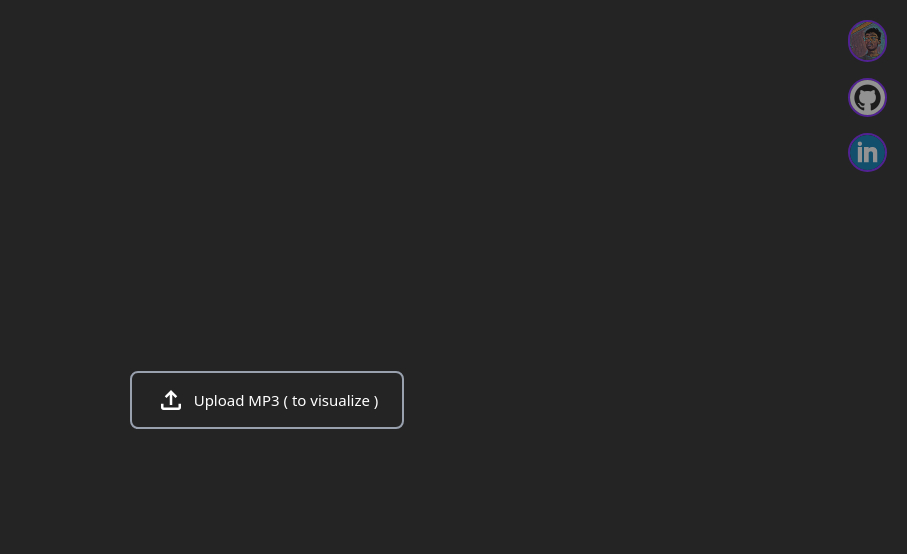
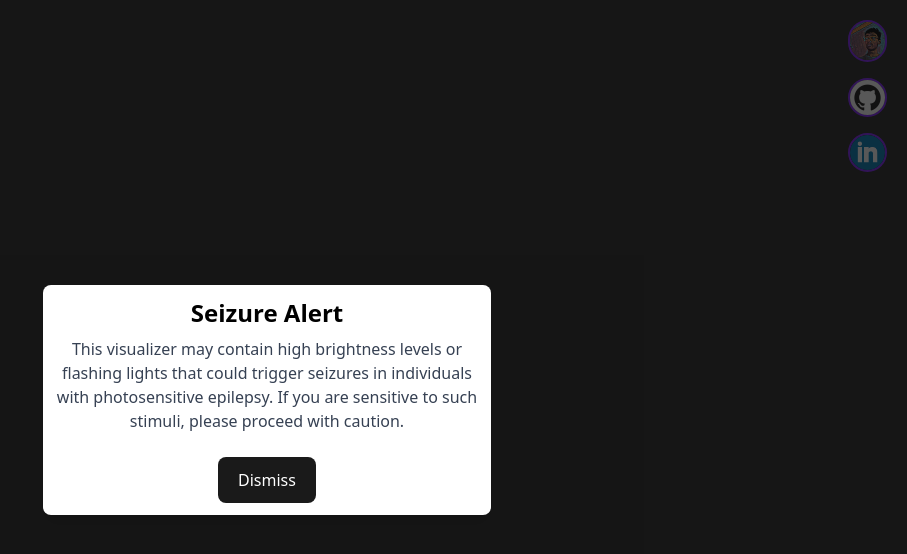
Before and after one commit to Rahul-Baradol/signature, a React (Vite) app: page / in a window 1280 px wide. Both pictures are taken after a click on the button "Accept". Shown: the top 554 px of the page, without its empty margins (373-1280 px from the left). Built offline with nearby package versions, Linux system fonts and the light colour scheme.

Commit message:
seizure alert

```diff
--- a/src/App.tsx
+++ b/src/App.tsx
@@ -6,6 +6,7 @@ import github from '../public/github.png'
 import linkedin from '../public/linkedin2.png'
 import portfolio from '../public/me.svg'
 import Terms from "./Terms";
+import SeizureAlert from "./SeizureAlert";
 
 export default function BeatVisualizer() {
   const [acceptedTerms, setAcceptedTerms] = useState(
@@ -230,6 +231,10 @@ export default function BeatVisualizer() {
           />
         </a>
       </div>
+
+      {
+        (acceptedTerms) ? <SeizureAlert /> : <></>
+      }
     </div>
   );
 }
--- /dev/null
+++ b/src/SeizureAlert.tsx
@@ -0,0 +1,32 @@
+import React, { useState } from 'react';
+
+const SeizureAlert: React.FC = () => {
+    const [open, setOpen] = useState(true);
+
+    const handleClose = () => {
+        setOpen(false);
+    };
+
+    return (
+        open ? (
+            <div className="fixed inset-0 flex items-center justify-center bg-black/40 z-25" >
+                <div className="bg-white p-3 rounded-lg shadow-lg max-w-md text-center">
+                    <h2 id="seizure-alert-title" className="text-2xl text-black font-bold mb-2">
+                        Seizure Alert
+                    </h2>
+                    <p id="seizure-alert-description" className="text-gray-700 mb-2">
+                        This visualizer may contain high brightness levels or flashing lights that could trigger seizures in individuals with photosensitive epilepsy. If you are sensitive to such stimuli, please proceed with caution.
+                    </p>
+                    <button
+                        onClick={handleClose}
+                        className="mt-4 px-4 py-2 text-white rounded focus:outline-none"
+                    >
+                        Dismiss
+                    </button>
+                </div>
+            </div >
+        ) : <></>
+    );
+};
+
+export default SeizureAlert;
```
